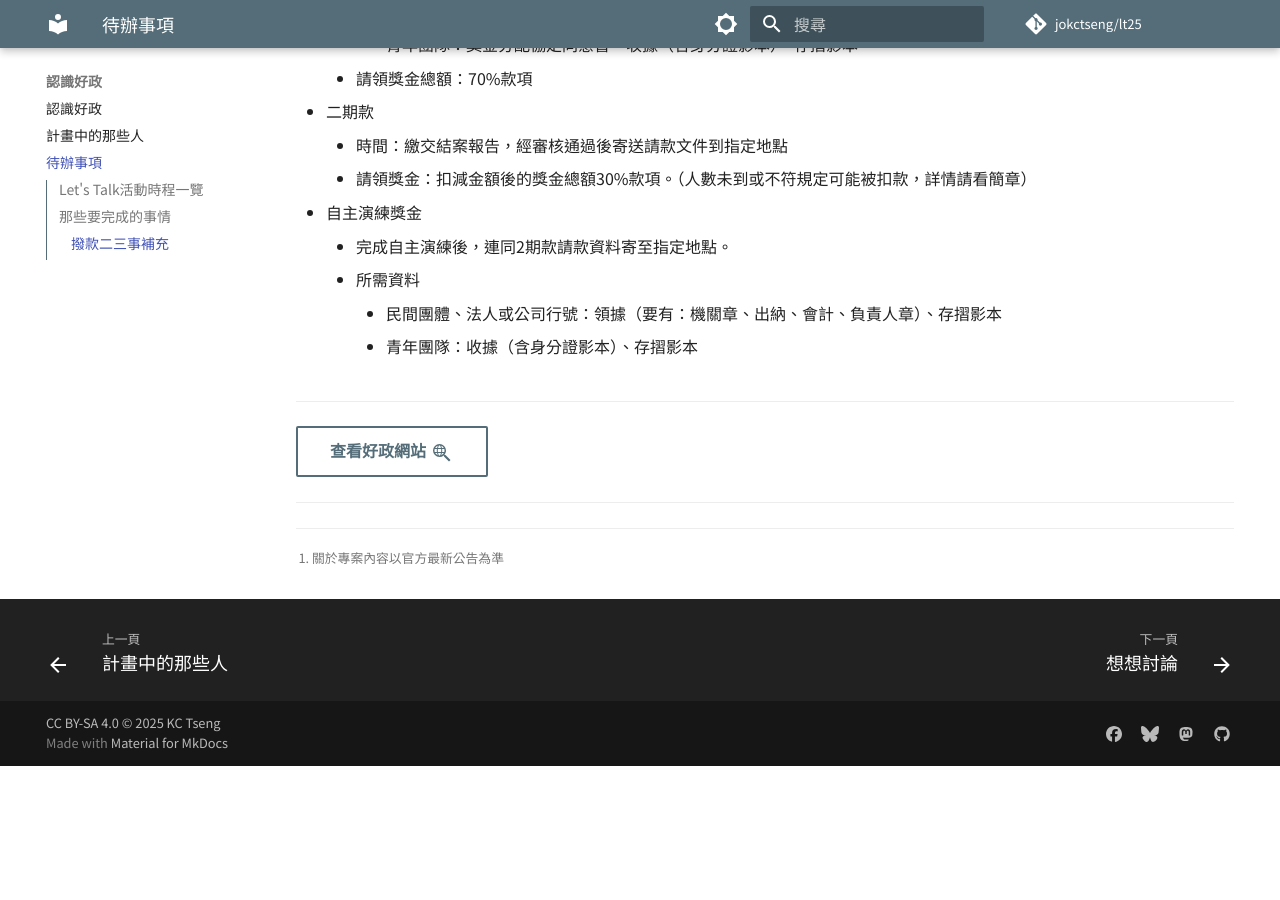
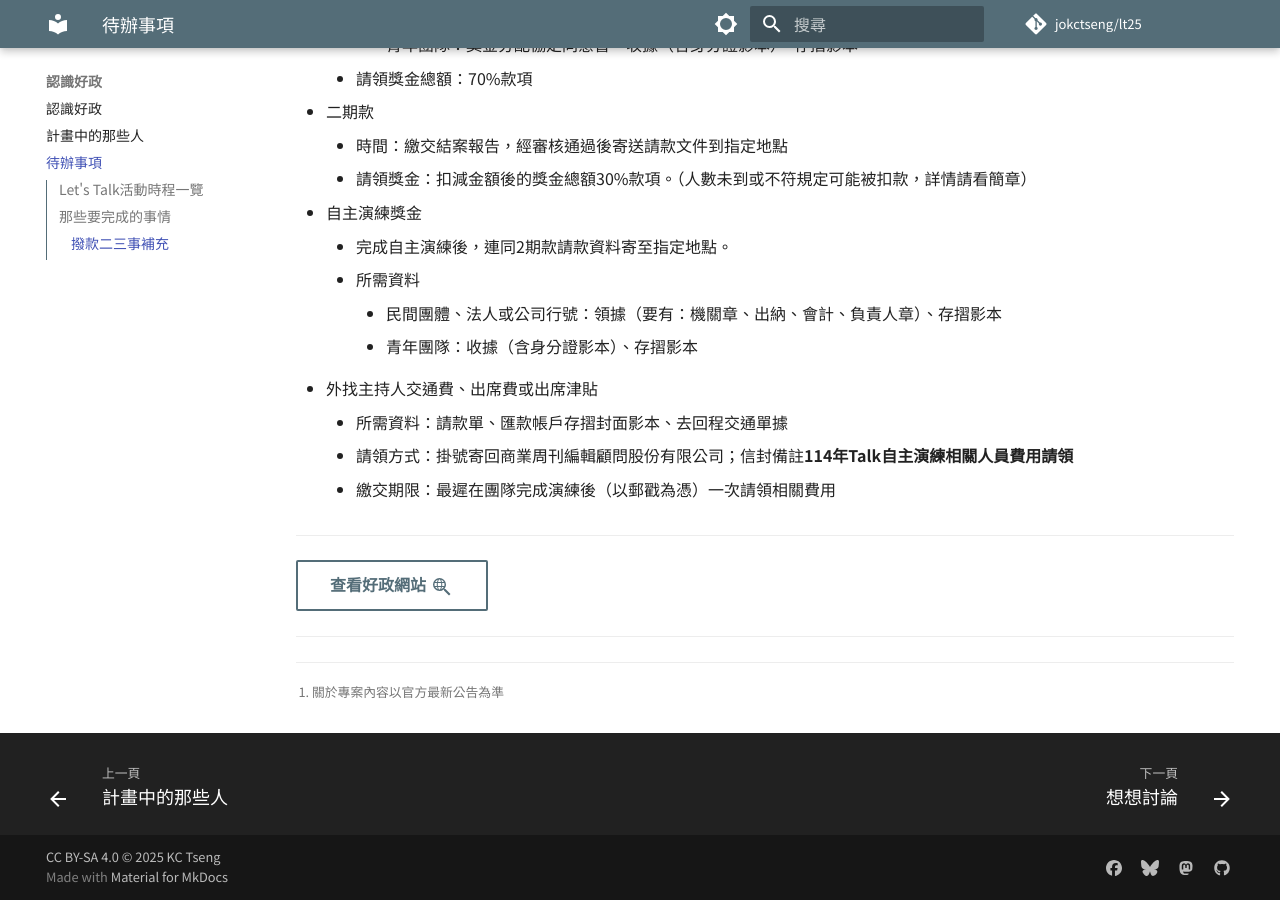
Before and after one commit to jokctseng/lt25, an MkDocs documentation site: the page built from docs/about_lt/checklist.md, in a window 1280 px wide and 900 px high, scrolled down 2080 px. Built offline with MkDocs 1.6.1 and Material for MkDocs 9.7.7, drawn with Linux system fonts in a browser that asks for light colours; plug-ins that fetch from the network failed and are left out; comment, search, counter and statistics services are not loaded; before the commit the page ends 2846 px from its top, so only the background shows below that.

Commit message:
工具更新、錯字修改

```diff
--- a/docs/about_lt/checklist.md
+++ b/docs/about_lt/checklist.md
@@ -91,11 +91,18 @@ description: 那些要做的事
 - 二期款
     - 時間：繳交結案報告，經審核通過後寄送請款文件到指定地點
     - 請領獎金：扣減金額後的獎金總額30%款項。（人數未到或不符規定可能被扣款，詳情請看簡章）
+
+
 - 自主演練獎金
 	- 完成自主演練後，連同2期款請款資料寄至指定地點。
 	- 所需資料
 		- 民間團體、法人或公司行號：領據（要有：機關章、出納、會計、負責人章）、存摺影本
 		- 青年團隊：收據（含身分證影本）、存摺影本
+
+- 外找主持人交通費、出席費或出席津貼
+	- 所需資料：請款單、匯款帳戶存摺封面影本、去回程交通單據
+	- 請領方式：掛號寄回商業周刊編輯顧問股份有限公司；信封備註**114年Talk自主演練相關人員費用請領**
+	- 繳交期限：最遲在團隊完成演練後（以郵戳為憑）一次請領相關費用
 
 ---
 
--- a/mkdocs.yml
+++ b/mkdocs.yml
@@ -186,6 +186,6 @@ extra:
     規範: info
     案例: info
   consent:
-      title: Cooke同意聲明
+      title: Cookie同意聲明
       description: >-
         我使用 Cookie 來識別您的重複訪問和偏好，並衡量我們內容的有效性以及使用者是否找到他們正在尋找的內容。徵得您的同意，您正在幫助我們改進我們的文件。
```
Also changed, not shown: docs/AI/index.md (+5 -0 lines), docs/about_lt/ppl.md (+6 -0 lines).
